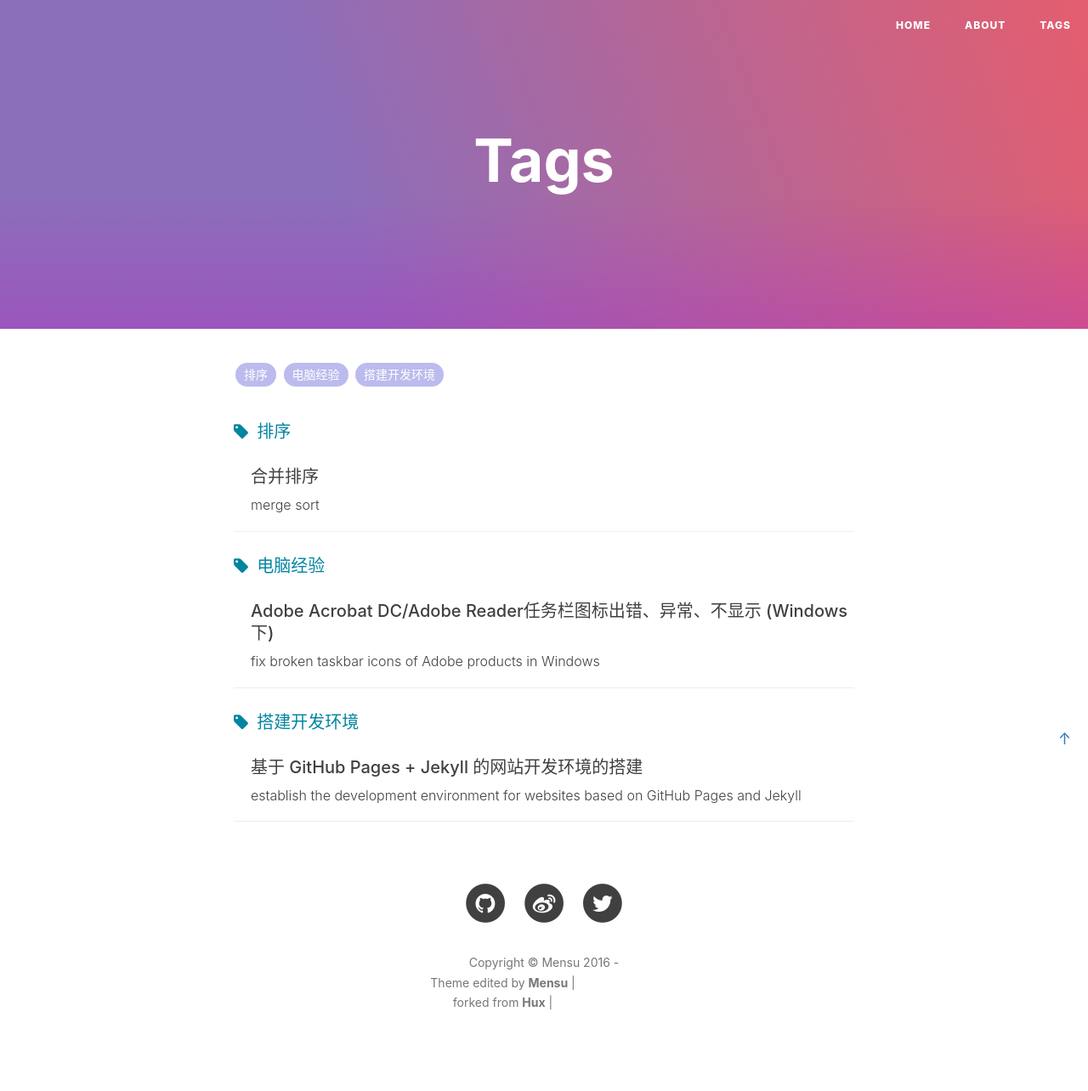
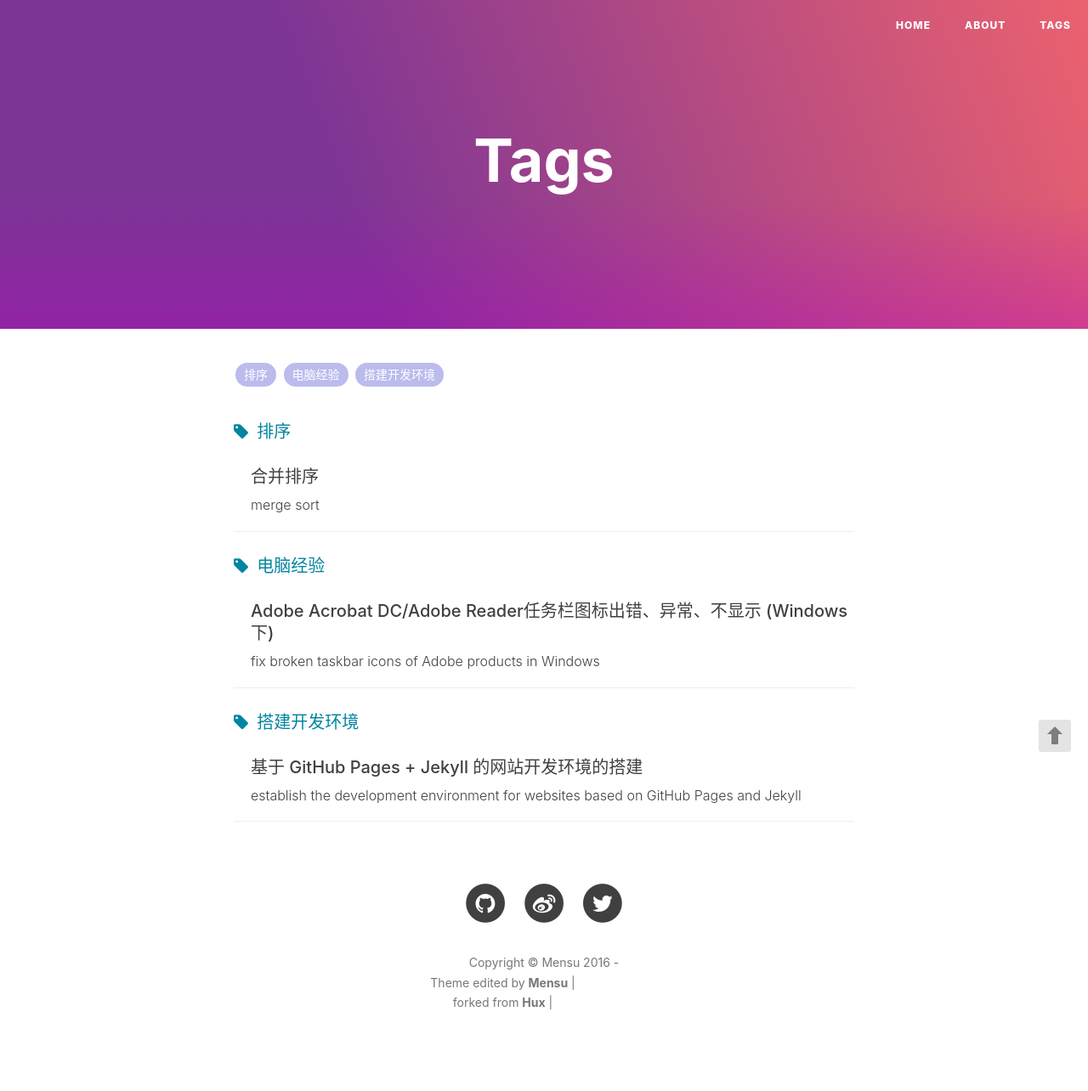
Before and after one commit to Mensu/mensu.github.io, a Jekyll site: the page built from tags.html, in a window 1280 px wide. Shown: the whole page at 85% size. Built offline with Jekyll 4.4.1, drawn with Linux system fonts in a browser that asks for light colours; nearby versions of some CDN libraries; comment, search, counter and statistics services are not loaded; grey boxes are pictures that could not be loaded.

Commit message:
update backtotop button
update backtotop button, idea of www.zhihu.com

```diff
--- a/_config.yml
+++ b/_config.yml
@@ -11,14 +11,14 @@ manager: Mensu
 #authors' information
 #use site.authors[page.author].name to access the author's name
 authors:
-  - Mensu:
-      - name: Mensu
-        email: yxshw55@qq.com
-        website: http://mensu.github.io
-        github: Mensu
-        weibo: yxshw55
-        twitter: mensuhamesu
-        QQ: 805495207
+  Mensu:
+    name: Mensu
+    email: yxshw55@qq.com
+    website: http://mensu.github.io
+    github: Mensu
+    weibo: yxshw55
+    twitter: mensuhamesu
+    QQ: 805495207
 
 SNS:
   - site: github
--- a/_includes/footer.html
+++ b/_includes/footer.html
@@ -68,62 +68,7 @@ var duoshuoQuery = {short_name:"{{site.duoshuo-username}}"};
 {% endif %}
 <!-- 多说公共JS代码 ends -->
 
-<script>
-// keep "like" button on the same line as "share to"
-var previousDistance_dsShare_dsThread = "0px", class_dsMeta_previousWidth = 0;
-var dsElementsReady = false;
-var class_pseudoDsMeta, class_dsShare, class_dsThread, class_dsMeta;
-setInterval(function () {
-  // make sure elements needed have been properly gotten
-  if (!dsElementsReady) {
-    class_pseudoDsMeta = document.getElementsByClassName("pseudo-ds-meta");
-    class_dsShare = document.getElementsByClassName("ds-share"),
-    class_dsThread = document.getElementsByClassName("ds-thread");
-    class_dsMeta = document.getElementsByClassName("ds-meta");
-    if (typeof(class_dsMeta[0]) == "undefined" || typeof(class_pseudoDsMeta[0]) == "undefined") return;
-    else dsElementsReady = true;
-    modifyShareTo();
-  }
-
-  // raise "like" button
-  var currentDistance_dsShare_dsThread = class_dsShare[0].offsetTop - class_dsThread[0].offsetTop - 5 + "px";
-  if (previousDistance_dsShare_dsThread != currentDistance_dsShare_dsThread) {
-    previousDistance_dsShare_dsThread = class_dsMeta[0].style.top = currentDistance_dsShare_dsThread;
-  }
-
-  // change the offset of "share to" as the width of "like" button changes
-  var class_dsMeta_currentWidth = class_dsMeta[0].clientWidth;
-  if (class_dsMeta_previousWidth != class_dsMeta_currentWidth) {
-    class_pseudoDsMeta[0].style.width = (class_dsMeta_currentWidth > 0) ? (class_dsMeta_currentWidth + 20 + "px") : "0";
-    class_dsMeta_previousWidth = class_dsMeta_currentWidth;
-  }
-
-}, 60);
-
-function modifyShareTo() {
-  // make sure to get the "share to" element
-  var class_dsShareIcons = undefined;
-  while (typeof(class_dsShareIcons) == "undefined") class_dsShareIcons = document.getElementsByClassName("ds-share-icons-16");
-
-  // fix "undefined" problem, translate the names of the sites to English
-  document.getElementsByClassName("ds-weibo")[1].innerHTML = "Sina Weibo";
-  document.getElementsByClassName("ds-qzone")[0].innerHTML = "Qzone";
-  document.getElementsByClassName("ds-qqt")[0].innerHTML = "Tencent Weibo";
-  document.getElementsByClassName("ds-douban")[0].innerHTML = "Douban";
-  document.getElementsByClassName("ds-google")[0].innerHTML = "Google+";
-  document.getElementsByClassName("ds-youdao")[0].innerHTML = "Youdao CloudNote";
-  document.getElementsByClassName("ds-weibo flat")[0].innerHTML = "Weibo";
-  document.getElementsByClassName("ds-more")[0].innerHTML = "Share to";
-  document.getElementsByClassName("ds-thread-cancel-like")[0].innerHTML = "Cancel like";
-
-  // remove sites that are not famous from "share to"
-  var sitesToBeRemoved = new Array("ds-sohu", "ds-renren", "ds-netease", "ds-kaixin", "ds-meilishuo", "ds-mogujie", "ds-baidu", "ds-taobao", "ds-wechat", "ds-diandian", "ds-huaban", "ds-duitang", "ds-pengyou", "ds-msn");
-  for (var i = 0; i < sitesToBeRemoved.length; i++) (function(name) {
-    var toBeRemoved = document.getElementsByClassName(name)[0].parentNode;
-  toBeRemoved.parentNode.removeChild(toBeRemoved);
-  }(sitesToBeRemoved[i]));
-}
-</script>
+<script src="{{ "/js/mensu-blog.js" | prepend: site.baseurl }}"></script>
 
 <!-- disqus 公共JS代码 starts -->
 {% if site.disqus-username %}
--- a/_includes/nav.html
+++ b/_includes/nav.html
@@ -36,8 +36,11 @@
     <!-- /.container -->
 </nav>
 
-<div class="go-top">
-<a class="navbar-brand" href="#">↑</a>
+<div id="backtotop">
+  <div class="backtotop-btn">
+    <div class="arrow-upward"></div>
+    <div class="vertical-stick"></div>
+  </div>
 </div>
 
 <script>
--- a/css/hux-blog.css
+++ b/css/hux-blog.css
@@ -374,18 +374,70 @@ pre code {
     transform: translate3d(0, 100%, 0);
   }
 }
-.go-top {
-  text-decoration: none;
+/* learn from www.zhihu.com */
+#backtotop {
+  position: fixed;
+  bottom: 15px;
+  right: 20px;
+  z-index: 2;
+}
+#backtotop .backtotop-btn {
+  position: relative;
 
-  position: fixed;
-  right: 5px;
-  bottom: 5px;
-  z-index: 2;
+  width: 18px;
+  height: 18px;
+  border-radius: 3px;
+
+  background-color: #E4E4E4;
+  cursor: pointer;
+}
+#backtotop .backtotop-btn:hover {  background-color: #e2e2e2;  }
+#backtotop .arrow-upward, #backtotop .vertical-stick {
+  position: absolute;
+  right: 0;
+  left: 0;
+  margin: auto;
+}
+#backtotop .arrow-upward {
+  top: -1px;
+
+  width: 0;
+  height: 0;
+
+  border: 5px solid transparent;
+  border-bottom-color: #7D7D7D;
+}
+#backtotop .backtotop-btn:hover .arrow-upward {  border-bottom-color: #bbb;  }
+#backtotop .vertical-stick {
+  top: 7px;
+
+  width: 4px;
+  height: 7px;
+
+  border-radius: 1px;
+  background-color: #7D7D7D;
+}
+#backtotop .backtotop-btn:hover .vertical-stick {  background-color: #bbb;  }
+@media screen and (min-width: 768px) {
+  #backtotop .backtotop-btn {
+    width: 38px;
+    height: 38px;
+  }
+  #backtotop .arrow-upward {
+    border: 9px solid transparent;
+    border-bottom-color: #7D7D7D;
+  }
+  #backtotop .vertical-stick {
+    top: 15px;
+
+    width: 8px;
+    height: 14px;
+  }
 }
 .intro-header {
   background: no-repeat center center;
-  background-color: rgb(254, 190, 193);
-  background-image: linear-gradient(rgba(255, 255, 255, 0) 60%, rgba(185, 38, 192, 0.34)), linear-gradient(70deg, rgba(50, 48, 182, 0.56) 32%, rgba(210, 23, 49, 0.58));
+  background-color: rgb(255, 94, 102);;
+  background-image: linear-gradient(rgba(255, 255, 255, 0) 60%, rgba(187, 2, 195, 0.34)), linear-gradient(70deg, rgba(22, 20, 187, 0.56) 32%, rgba(222, 100, 117, 0.58));
   background-attachment: scroll;
   -webkit-background-size: cover;
   -moz-background-size: cover;
--- /dev/null
+++ b/js/mensu-blog.js
@@ -0,0 +1,83 @@
+/* like button */
+
+// keep "like" button on the same line as "share to"
+var previousDistance_dsShare_dsThread = "0px", class_dsMeta_previousWidth = 0;
+var dsElementsReady = false;
+var class_pseudoDsMeta, class_dsShare, class_dsThread, class_dsMeta;
+setInterval(function () {
+  // make sure elements needed have been properly gotten
+  if (!dsElementsReady) {
+    class_pseudoDsMeta = document.getElementsByClassName("pseudo-ds-meta");
+    class_dsShare = document.getElementsByClassName("ds-share"),
+    class_dsThread = document.getElementsByClassName("ds-thread");
+    class_dsMeta = document.getElementsByClassName("ds-meta");
+    if (typeof(class_dsMeta[0]) == "undefined" || typeof(class_pseudoDsMeta[0]) == "undefined") return;
+    else dsElementsReady = true;
+    modifyShareTo();
+  }
+
+  // raise "like" button
+  var currentDistance_dsShare_dsThread = class_dsShare[0].offsetTop - class_dsThread[0].offsetTop - 5 + "px";
+  if (previousDistance_dsShare_dsThread != currentDistance_dsShare_dsThread) {
+    previousDistance_dsShare_dsThread = class_dsMeta[0].style.top = currentDistance_dsShare_dsThread;
+  }
+
+  // change the offset of "share to" as the width of "like" button changes
+  var class_dsMeta_currentWidth = class_dsMeta[0].clientWidth;
+  if (class_dsMeta_previousWidth != class_dsMeta_currentWidth) {
+    class_pseudoDsMeta[0].style.width = (class_dsMeta_currentWidth > 0) ? (class_dsMeta_currentWidth + 20 + "px") : "0";
+    class_dsMeta_previousWidth = class_dsMeta_currentWidth;
+  }
+
+}, 60);
+
+
+/* share to */
+
+function modifyShareTo() {
+  // make sure to get the "share to" element
+  var class_dsShareIcons = undefined;
+  while (typeof(class_dsShareIcons) == "undefined") class_dsShareIcons = document.getElementsByClassName("ds-share-icons-16");
+
+  // fix "undefined" problem, translate the names of the sites to English
+  document.getElementsByClassName("ds-weibo")[1].innerHTML = "Sina Weibo";
+  document.getElementsByClassName("ds-qzone")[0].innerHTML = "Qzone";
+  document.getElementsByClassName("ds-qqt")[0].innerHTML = "Tencent Weibo";
+  document.getElementsByClassName("ds-douban")[0].innerHTML = "Douban";
+  document.getElementsByClassName("ds-google")[0].innerHTML = "Google+";
+  document.getElementsByClassName("ds-youdao")[0].innerHTML = "Youdao CloudNote";
+  document.getElementsByClassName("ds-weibo flat")[0].innerHTML = "Weibo";
+  document.getElementsByClassName("ds-more")[0].innerHTML = "Share to";
+  document.getElementsByClassName("ds-thread-cancel-like")[0].innerHTML = "Cancel like";
+
+  // remove sites that are not famous from "share to"
+  var sitesToBeRemoved = new Array("ds-sohu", "ds-renren", "ds-netease", "ds-kaixin", "ds-meilishuo", "ds-mogujie", "ds-baidu", "ds-taobao", "ds-wechat", "ds-diandian", "ds-huaban", "ds-duitang", "ds-pengyou", "ds-msn");
+  for (var i = 0; i < sitesToBeRemoved.length; i++) (function(name) {
+    var toBeRemoved = document.getElementsByClassName(name)[0].parentNode;
+  toBeRemoved.parentNode.removeChild(toBeRemoved);
+  }(sitesToBeRemoved[i]));
+}
+
+
+/* back to top button */
+
+var backToTop = document.getElementById("backtotop");
+var addEventListenerExistence = window.addEventListener;
+if (typeof(addEventListenerExistence) != "undefined") {
+  backToTop.addEventListener('click', function () {
+    var documentBody = document.body;
+    var pace = documentBody.scrollTop / 12.5;
+    window.requestAnimationFrame((function () {
+      var calculatedScrollTop = parseInt(documentBody.scrollTop) - pace;
+      documentBody.scrollTop = ((calculatedScrollTop < 0) ? 0 : calculatedScrollTop);
+      if (parseInt(documentBody.scrollTop) > 0) window.requestAnimationFrame(arguments.callee);
+    }));
+  }, false);
+}
+else {
+  backToTop.attachEvent('onclick', function () {
+    var documentBody = document.body;
+    var pace = documentBody.scrollTop / 12.5;
+
+  });
+}
```
Also changed, not shown: _posts/2016-02-26-establish-development-environment-for-website-based-on-Github-Pages-and-Jekyll.md (+34 -15 lines).
